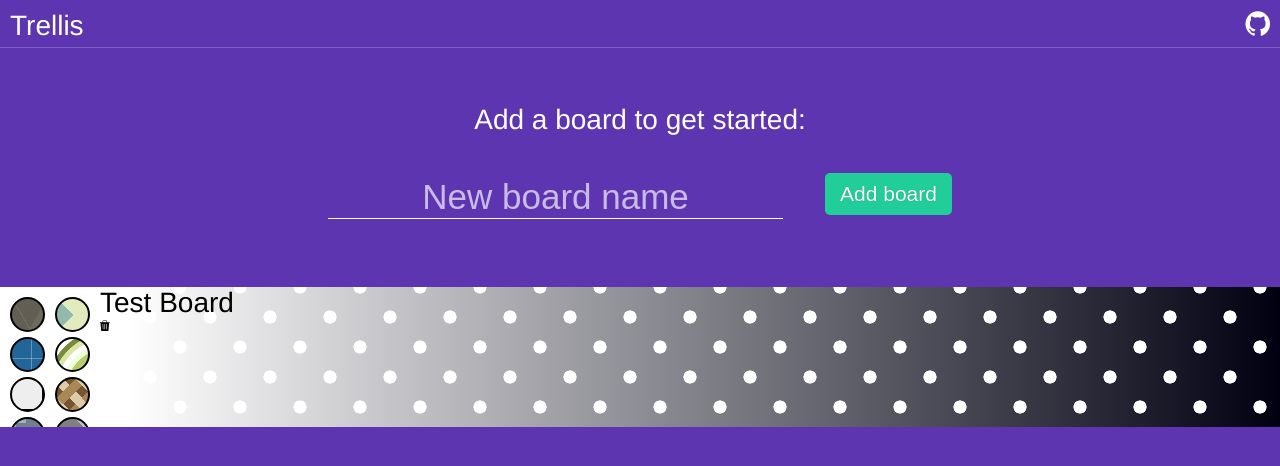
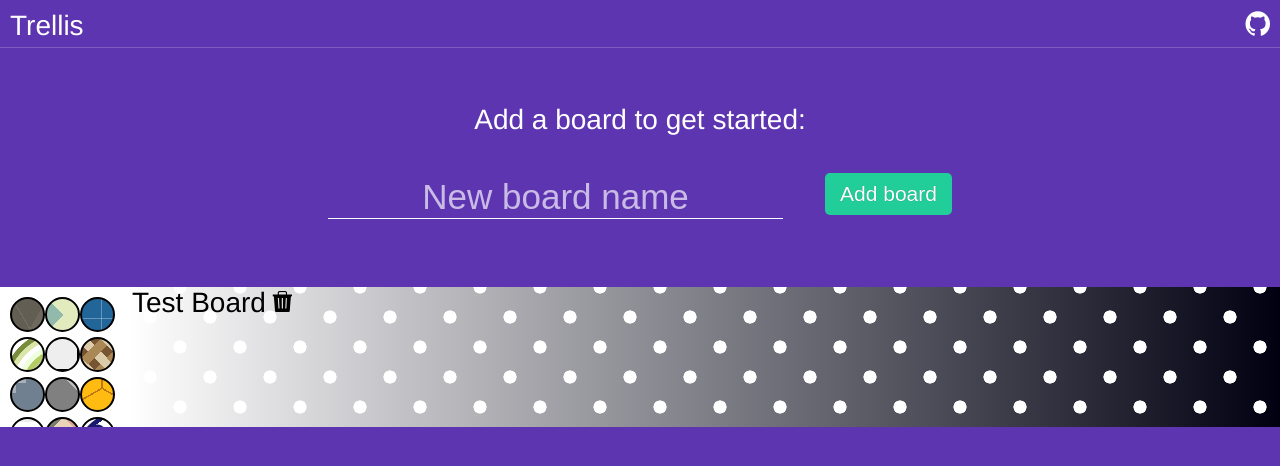
Before and after one commit to hooskers/trellis, a React app: page /#/ in a window 1280 px wide. Shown: the top 466 px of the page. Built offline with nearby package versions, Linux system fonts and the light colour scheme; what react-emotion would draw is missing.

Commit message:
Clean up styles for board list and board header

```diff
--- a/src/js/components/BackgroundPicker/BackgroundPicker.jsx
+++ b/src/js/components/BackgroundPicker/BackgroundPicker.jsx
@@ -19,7 +19,10 @@ const BackgroundPicker = ({ boardId, changeBackground }) => (
           role="button"
           tabIndex={0}
           className={`background-button ${value}`}
-          onClick={() => changeBackground(boardId, name)}
+          onClick={(e) => {
+            e.stopPropagation();
+            changeBackground(boardId, name);
+          }}
           onKeyPress={e => e.key === 'Enter' && changeBackground(boardId, name)}
         />
       );
--- a/src/js/components/Board/Board.jsx
+++ b/src/js/components/Board/Board.jsx
@@ -59,19 +59,25 @@ class Board extends Component {
   }
   render() {
     let input;
+    const { showNewListInput, newListValue } = this.state;
 
     return (
       <Fragment>
-        <div id="board-header" className={`${boardHeaderStyle}`}>
-          <span id="board-title" className={`${boardTitleStyle}`}>{this.props.name}</span>
+        <div
+          id="board-header"
+          className={`${boardHeaderStyle}`}
+        >
+          <span
+            id="board-title"
+            className={`${boardTitleStyle} ${showNewListInput ? 'new-list-form-open' : ''}`}
+          >
+            {this.props.name}
+          </span>
           <span
             role="button"
             tabIndex={0}
             id="add-list-btn"
-            className={`${addListBtnStyle}
-              ${this.state.showNewListInput ? 'new-list-form-open' : ''}
-              ${!this.state.newListValue ? 'new-list-form-empty' : ''}
-            `}
+            className={`${addListBtnStyle} ${showNewListInput ? 'new-list-form-open' : ''} ${!newListValue ? 'new-list-form-empty' : ''}`}
             onClick={() => {
               if (this.newListInput && this.newListInput.value.trim()) {
                 this.props.onAddList(this.props.id, this.newListInput.value.trim());
@@ -93,7 +99,7 @@ class Board extends Component {
           >
             <form
               id="new-list-form"
-              className={`${this.state.showNewListInput ? 'open' : 'closed'}`}
+              className={`${showNewListInput ? 'open' : 'closed'}`}
               onSubmit={(e) => {
                 e.preventDefault();
                 if (!this.newListInput.value.trim()) {
--- a/src/js/components/Board/styles/board.js
+++ b/src/js/components/Board/styles/board.js
@@ -7,7 +7,6 @@ export const boardHeaderStyle = css`
   position: sticky;
   left: 0px;
   padding-left: 15px;
-  padding-right: 15px;
   padding-top: 2.5px;
   padding-bottom: 2.5px;
   box-shadow: 0px 1px 7px 3px #0000001f;
@@ -18,6 +17,12 @@ export const boardTitleStyle = css`
   font-size: 2em;
   float: left;
   margin-right: auto;
+
+  &.new-list-form-open {
+    @media only screen and (min-device-width: 320px) and (max-device-width: 480px) {
+      display: none;
+    }
+  }
 `;
 
 export const addListBtnStyle = css`
@@ -43,6 +48,7 @@ export const addListBtnStyle = css`
 
     @media only screen and (min-device-width: 320px) and (max-device-width: 480px) {
       width: 100%
+      padding-left: 0px;
     }
   }
 
@@ -115,6 +121,10 @@ export const addListBtnStyle = css`
       border-bottom: none;
       border-left: 1px solid #0000001a;
       border-top: none;
+
+      @media only screen and (min-device-width: 320px) and (max-device-width: 480px) {
+        border-left: none;
+      }
     }
 
     &.closed input {
--- a/src/js/components/BoardList/BoardList.jsx
+++ b/src/js/components/BoardList/BoardList.jsx
@@ -49,6 +49,7 @@ const BoardList = ({
         <input
           id="new-board-input"
           placeholder="New board name"
+          autoComplete="off"
           ref={(node) => {
             input = node;
           }}
@@ -68,17 +69,21 @@ const BoardList = ({
             <Link
               href={`board/${board.id}`}
               to={`board/${board.id}`}
+              className="board-link"
             >
               {board.name}
-              <br />
+              <span
+                role="button"
+                tabIndex={0}
+                className="delete-board ion-trash-a"
+                onClick={(e) => {
+                  e.stopPropagation();
+                  e.preventDefault();
+                  onDeleteBoard(board.id);
+                }}
+                onKeyPress={e => e.key === 'Enter' && onDeleteBoard(board.id)}
+              />
             </Link>
-            <span
-              role="button"
-              tabIndex={0}
-              className="delete-board ion-trash-a"
-              onClick={() => onDeleteBoard(board.id)}
-              onKeyPress={e => e.key === 'Enter' && onDeleteBoard(board.id)}
-            />
           </div>
         </div>
         ))}
--- a/src/js/components/BoardList/styles/boardList.js
+++ b/src/js/components/BoardList/styles/boardList.js
@@ -50,6 +50,10 @@ const boardListStyle = css`
       color: white;
       vertical-align: middle;
 
+      @media only screen and (min-device-width: 320px) and (max-device-width: 480px) {
+        width: 100%;
+      }
+
       &::placeholder {
         color: #FFFA;
         text-align: center;
@@ -68,6 +72,12 @@ const boardListStyle = css`
       text-shadow: 0px 0px 1px #0005;
       padding-left: 15px;
       padding-right: 15px;
+
+      @media only screen and (min-device-width: 320px) and (max-device-width: 480px) {
+        margin-left: auto;
+        margin-right: auto;
+        display: block;
+      }
 
       &:hover {
         background-color: #1ae9aa;
@@ -88,27 +98,46 @@ const boardWithBackgroundStyle = bg => css`
   height: 10em;
   margin-bottom: 1.5em;
   color: black;
+  z-index: 1;
 
   .board-info-container {
+    @media only screen and (min-device-width: 320px) and (max-device-width: 480px) {
+      background: #fffd;
+    }
+
     box-sizing: border-box;
     width: 100%;
     height: 100%;
     background: #fff9;
     background: linear-gradient(to right, rgba(255,255,255,1) 10%,rgba(255,255,255,0) 100%);
+    font-size: 2em;
+    text-shadow: 0px 0px 1px #fff5;
   }
 
   .background-picker {
     height: 100%;
-    width: 100px;
+    width: 125px;
     overflow: auto;
     display: inline-block;
     float: left;
+    margin-right: 7px;
   }
 
-  a, a:visited {
+  .board-link, .board-link:visited {
     text-decoration: none;
-    font-size: 2em;
     color: inherit;
+    width: calc(100% - 132px);
+    height: 100%;
+    display: inline-block;
+  }
+
+  .delete-board {
+    margin-left: 7px;
+
+    &:hover {
+      cursor: pointer;
+      color: red;
+    }
   }
 `;
 
```
